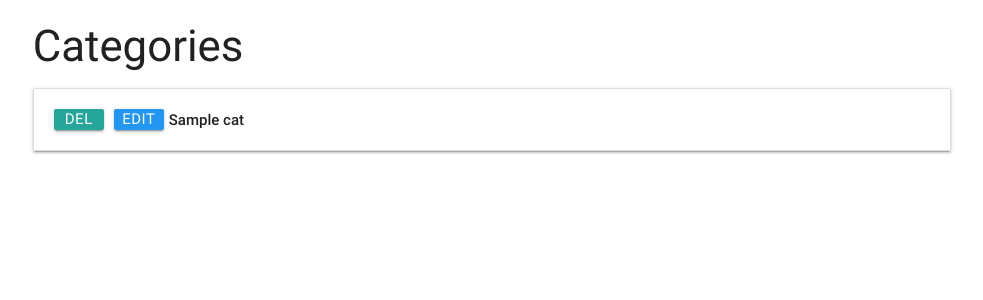
After one commit to LuccaBBombo/task_manager, a Flask app: template templates/categories.html in a window 1280 px wide. The commit adds this page. Shown: the top 300 px of the page, without its empty margins (148-1131 px from the left). Run offline with Flask 2, Linux system fonts and the light colour scheme; the template is opened without the code that fills it: most values are stand-ins (such as "Sample title", 1, 10 or a date in 2020); some libraries are stand-ins or nearby versions.

Commit message:
Created 'edit task' page and function and started to create categories managment page

```diff
--- a/app.py
+++ b/app.py
@@ -35,6 +35,24 @@ def edit_task(task_id):
     return render_template('edittask.html', task=the_task,
                            categories=all_categories)
 
+@app.route('/update_task/<task_id>', methods=['POST'])
+def update_task(task_id):
+    tasks = mongo.db.tasks
+    tasks.update({'_id': ObjectId(task_id)},
+    {
+        'task_name':request.form.get('task_name'),
+        'category_name':request.form.get('category_name'),
+        'task_description': request.form.get('task_description'),
+        'due_date': request.form.get('due_date'),
+        'is_urgent':request.form.get('is_urgent')
+    })
+    return redirect(url_for('get_tasks'))
+
+@app.route('/done_task/<task_id>')
+def done_task(task_id):
+    mongo.db.tasks.remove({'_id': ObjectId(task_id)})
+    return redirect(url_for('get_tasks'))
+
 
 if __name__ == '__main__':
     app.run(host=os.environ.get('IP'),
--- /dev/null
+++ b/templates/categories.html
@@ -0,0 +1,19 @@
+{% extends 'base.html' %}
+{% block content %}
+<div class="row">
+    <h3>Categories</h3>
+    <ul class="collapsible" data-collapsible="accordion">
+        {% for category in categories %}
+        <li>
+            <div class="collapsible-header">
+                <a href="" class="waves-effect waves-light btn btn_small">Del</a>
+                <a href="" class="waves-effect waves-light btn btn_small blue">Edit</a>
+                <div class="task_header">
+                    <strong>{{category.category_name}}</strong>
+                </div>
+            </div>
+        </li>
+        {% endfor %}
+    </ul>
+</div>
+{% endblock %}
--- a/templates/tasks.html
+++ b/templates/tasks.html
@@ -6,8 +6,8 @@
             <div class="collapsible-header">
                 <div class="col s3">
                     <i class="material-icons">expand_more</i>
-                    <a class="waves-effect waves-light btn btn_small">Done</a>
-                    <a href="{{url_for('edit_task', task_id=task._id)}} "class="waves-effect waves-light btn btn_small blue">Edit</a>
+                    <a href="{{url_for('done_task', task_id=task._id)}}"class="waves-effect waves-light btn btn_small green">Done</a>
+                    <a href="{{url_for('edit_task', task_id=task._id)}}"class="waves-effect waves-light btn btn_small blue">Edit</a>
                 </div>
                 <div class=" task_header col s9">
                     <i class="material-icons">description</i><strong>{{task.task_name}}</strong> - {{task.due_date}}
```
Also changed, not shown: templates/edittask.html (+24 -5 lines).
